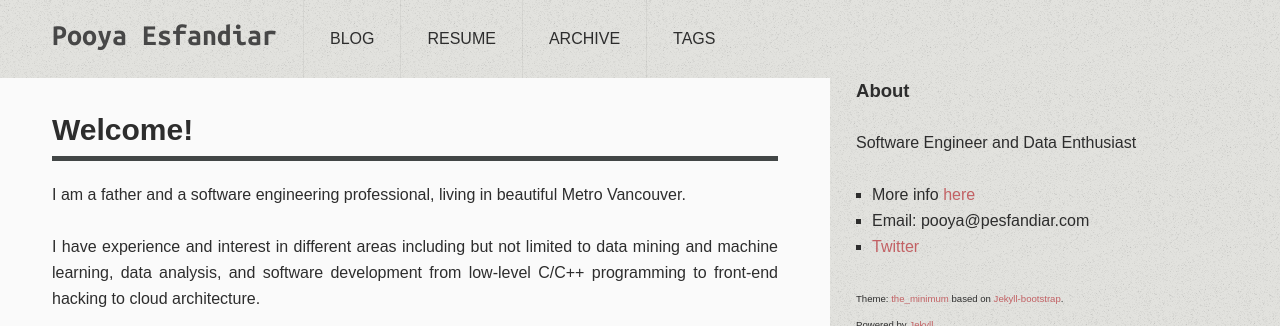
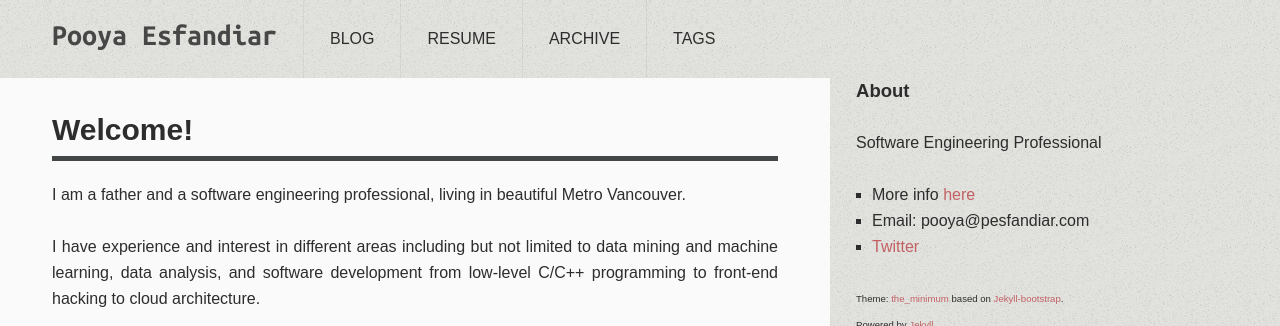
Before and after one commit to pesfandiar/pesfandiar.github.io, a Jekyll site: the page built from index.md, in a window 1280 px wide. Shown: the top 326 px of the page. Built offline with Jekyll 4.4.1, drawn with Linux system fonts in a browser that asks for light colours; comment, search, counter and statistics services are not loaded.

Commit message:
Update default.html

```diff
--- a/_includes/themes/the-program/default.html
+++ b/_includes/themes/the-program/default.html
@@ -52,7 +52,7 @@
 			<div class="unit-inner unit-foot-inner">
 				<div class="misc vcard">
 					<h4>About</h4>
-					<p>Software Engineer and Data Enthusiast</p>
+					<p>Software Engineering Professional</p>
 					<ul>
 						<li class="contact">More info <a href="/resume.html">here</a></li>
 						<li class="contact"><address><span class="author fn n">Email</span>: <span class="fn email">{{ site.author.email }}</span></address></li>
```
